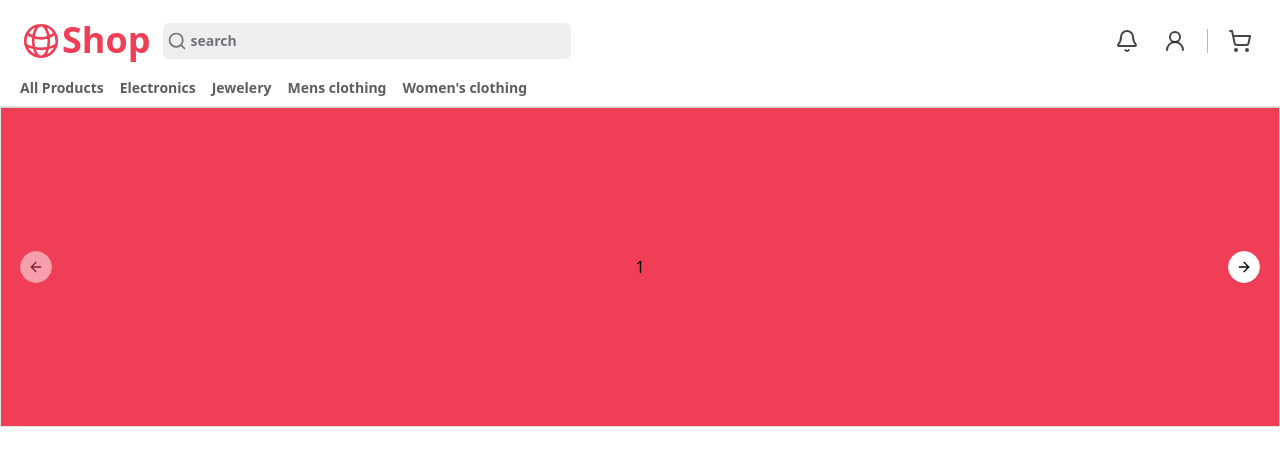
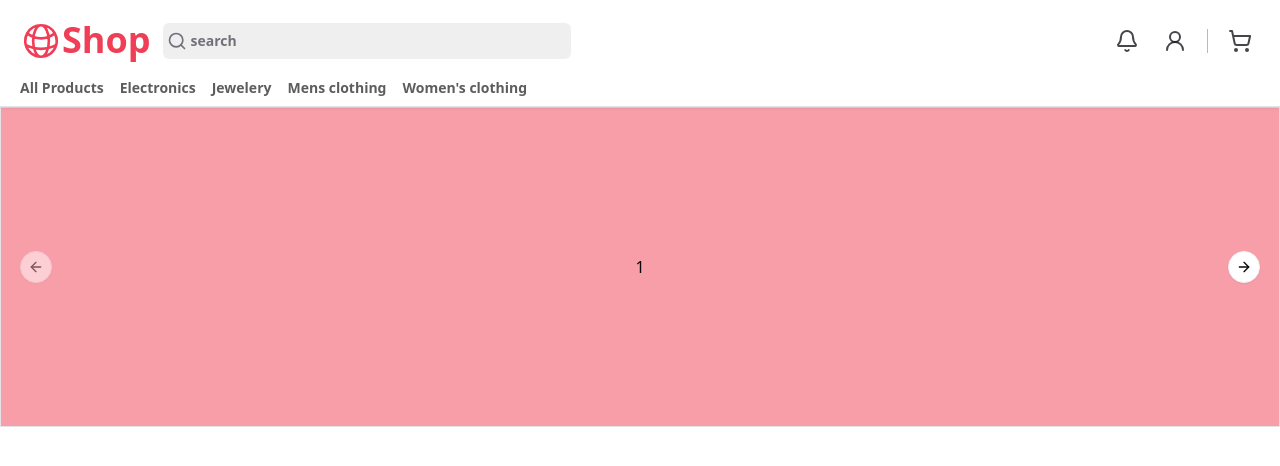
Before and after one commit to hossein-jorfi/Shop-Next.js, a Next.js app: page / in a window 1280 px wide. Shown: the top 466 px of the page. Built offline with nearby package versions, Linux system fonts and the light colour scheme.

Commit message:
assign refs

```diff
--- a/src/components/sections/main-slider/index.tsx
+++ b/src/components/sections/main-slider/index.tsx
@@ -1,3 +1,4 @@
+"use client"
 import * as React from "react";
 import {
   Carousel,
@@ -8,6 +9,8 @@ import {
 } from "@/components/ui/carousel";
 
 export function MainSlider() {
+  const nextRef = React.useRef<HTMLButtonElement>(null);
+  const prevRef = React.useRef<HTMLButtonElement>(null);
   return (
     <Carousel
       opts={{
@@ -17,15 +20,15 @@ export function MainSlider() {
     >
       <CarouselContent>
         {Array.from({ length: 5 }).map((_, index) => (
-          <CarouselItem key={index} className="h-80">
-            <div className="h-full border flex justify-center items-center bg-red">
+          <CarouselItem key={index} className="h-80" onClick={() => nextRef.current?.click()}>
+            <div className="h-full border flex justify-center items-center bg-red/50">
               {index + 1}
             </div>
           </CarouselItem>
         ))}
       </CarouselContent>
-      <CarouselPrevious className="left-5" />
-      <CarouselNext className="right-5" />
+      <CarouselPrevious ref={prevRef} className="left-5" />
+      <CarouselNext ref={nextRef} className="right-5" />
     </Carousel>
   );
 }
```
